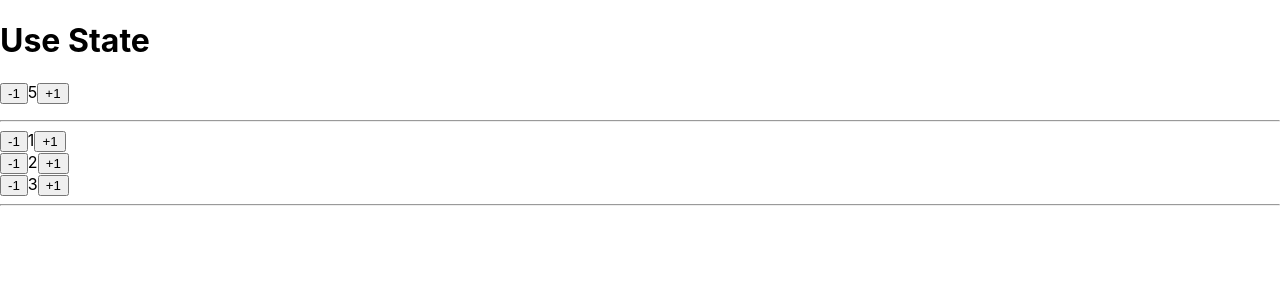
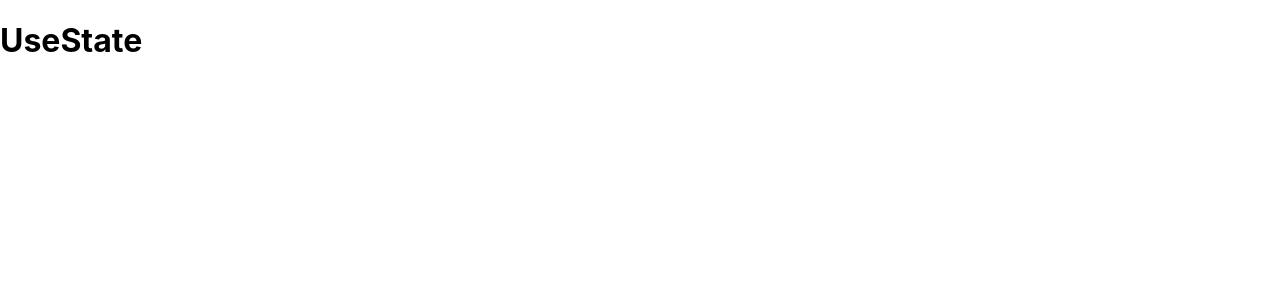
Before and after one commit to Nosov-Pavel/first31.07.21, a React (Create React App) app: page / in a window 1280 px wide. Shown: the top 300 px of the page. Built offline with nearby package versions, Linux system fonts and the light colour scheme.

Commit message:
useStateAgain

```diff
--- a/src/App.js
+++ b/src/App.js
@@ -1,39 +1,9 @@
+function App(){
 
-import {useState} from "react";
-
-function App(){
-    const [count, setCount] = useState(5)
-
-    const plusOne = (digit) => {
-        setCount(count + digit)
-    }
-    const [counters, setCounters] = useState([1, 2, 3, ])
-
-    const plusMinusButtonHandler = (digit, index) => {
-        const newCounters = counters.map((el, ind) => ind === index ? el + digit : el)
-        setCounters(newCounters)
-    }
 
   return(
       <div>
-        <h1>Use State</h1>
-
-          <p>
-              <button onClick={() => plusOne(-1)}> -1 </button>
-              {count}
-              <button onClick={() => plusOne(1)}> +1 </button>
-          </p>
-
-          <hr/>
-          {counters.map((el, index) =>
-          <div>
-              <button onClick={() => plusMinusButtonHandler(-1, index)}> -1 </button>
-              {el}
-              <button onClick={() => plusMinusButtonHandler(+1, index)}> +1 </button>
-          </div>
-          )}
-          <hr/>
-
+          <h1>UseState</h1>
 
        </div>
   );
```
